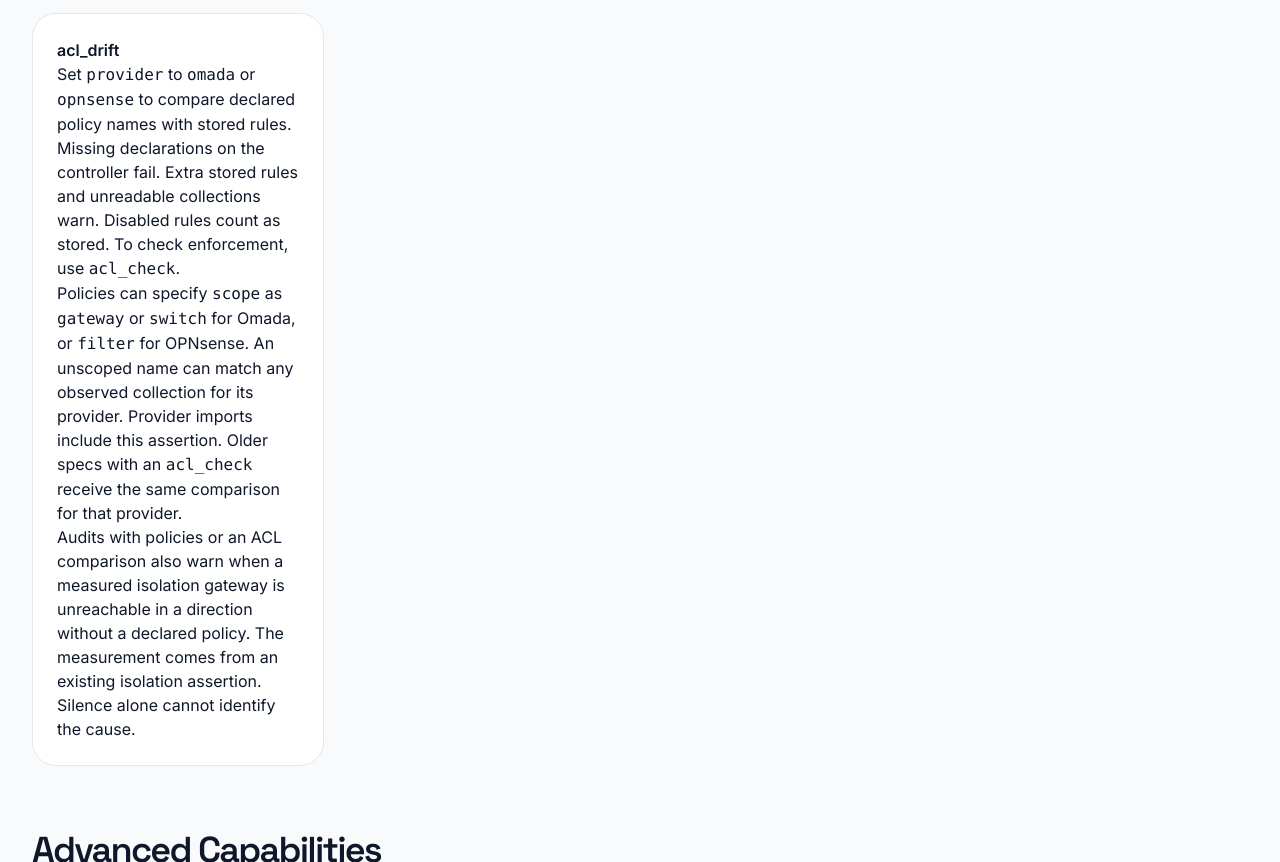
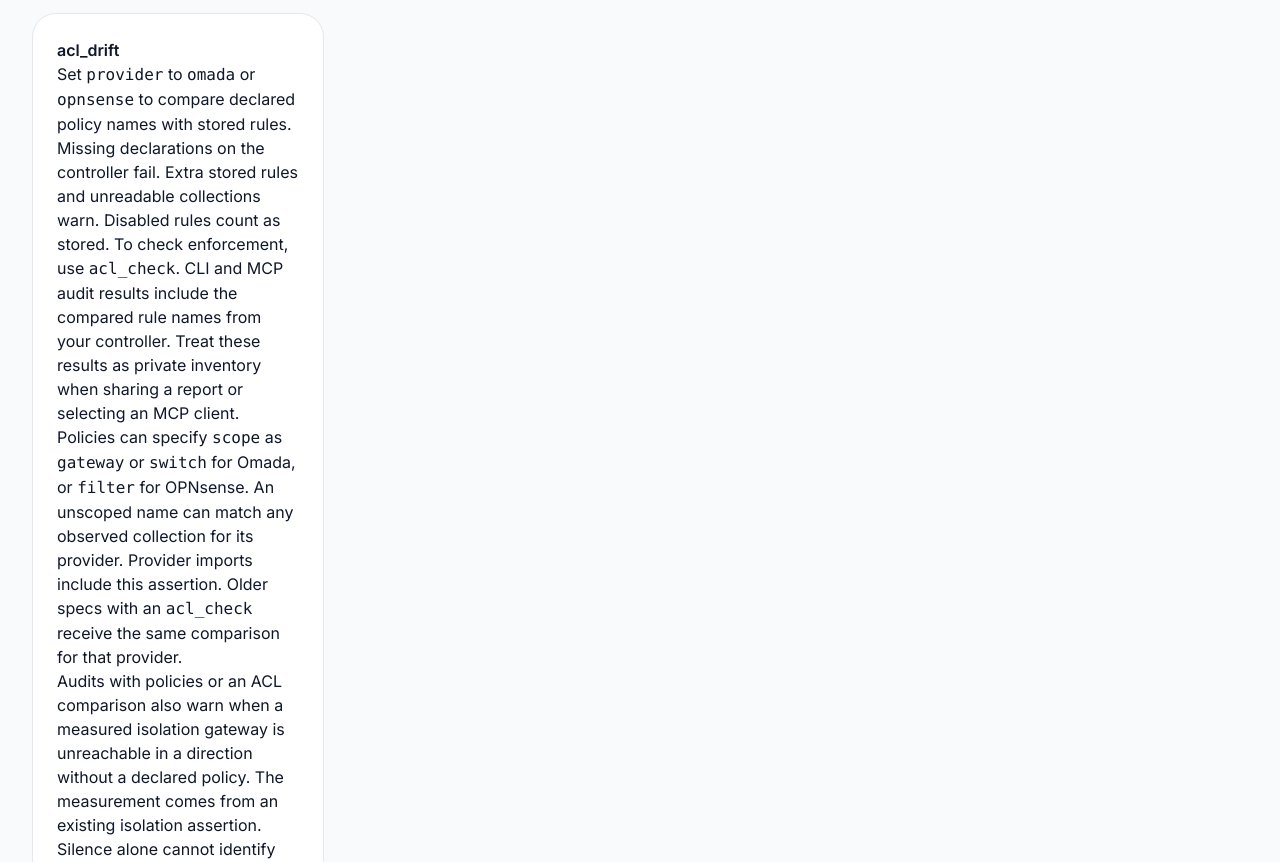
Before and after one commit to jpvelasco/nyx, a plain HTML site: page docs/spec.html in a window 1280 px wide. Shown: the part 3180-4042 px from the top of the page. Drawn offline with nearby package versions, Linux system fonts and the light colour scheme.

Commit message:
docs(spec): identify controller rule names in audit reports

```diff
--- a/docs/spec.html
+++ b/docs/spec.html
@@ -549,7 +549,7 @@ assertions:
             </div>
             <div class="spec-card bg-white dark:bg-slate-900 border border-slate-200 dark:border-slate-800 rounded-3xl p-6">
                 <div class="font-semibold text-slate-900 dark:text-white">acl_drift</div>
-                <p>Set <code>provider</code> to <code>omada</code> or <code>opnsense</code> to compare declared policy names with stored rules. Missing declarations on the controller fail. Extra stored rules and unreadable collections warn. Disabled rules count as stored. To check enforcement, use <code>acl_check</code>.</p>
+                <p>Set <code>provider</code> to <code>omada</code> or <code>opnsense</code> to compare declared policy names with stored rules. Missing declarations on the controller fail. Extra stored rules and unreadable collections warn. Disabled rules count as stored. To check enforcement, use <code>acl_check</code>. CLI and MCP audit results include the compared rule names from your controller. Treat these results as private inventory when sharing a report or selecting an MCP client.</p>
                 <p>Policies can specify <code>scope</code> as <code>gateway</code> or <code>switch</code> for Omada, or <code>filter</code> for OPNsense. An unscoped name can match any observed collection for its provider. Provider imports include this assertion. Older specs with an <code>acl_check</code> receive the same comparison for that provider.</p>
                 <p>Audits with policies or an ACL comparison also warn when a measured isolation gateway is unreachable in a direction without a declared policy. The measurement comes from an existing isolation assertion. Silence alone cannot identify the cause.</p>
             </div>
```
